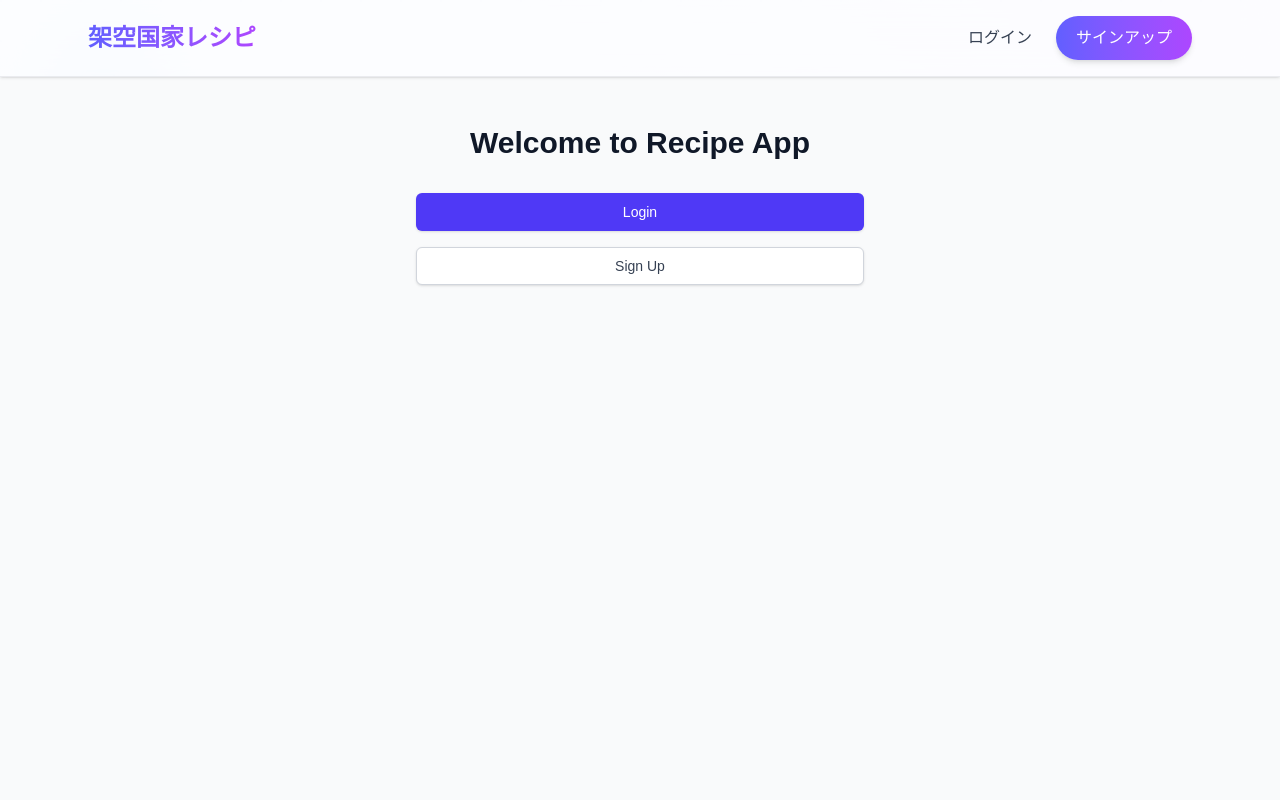
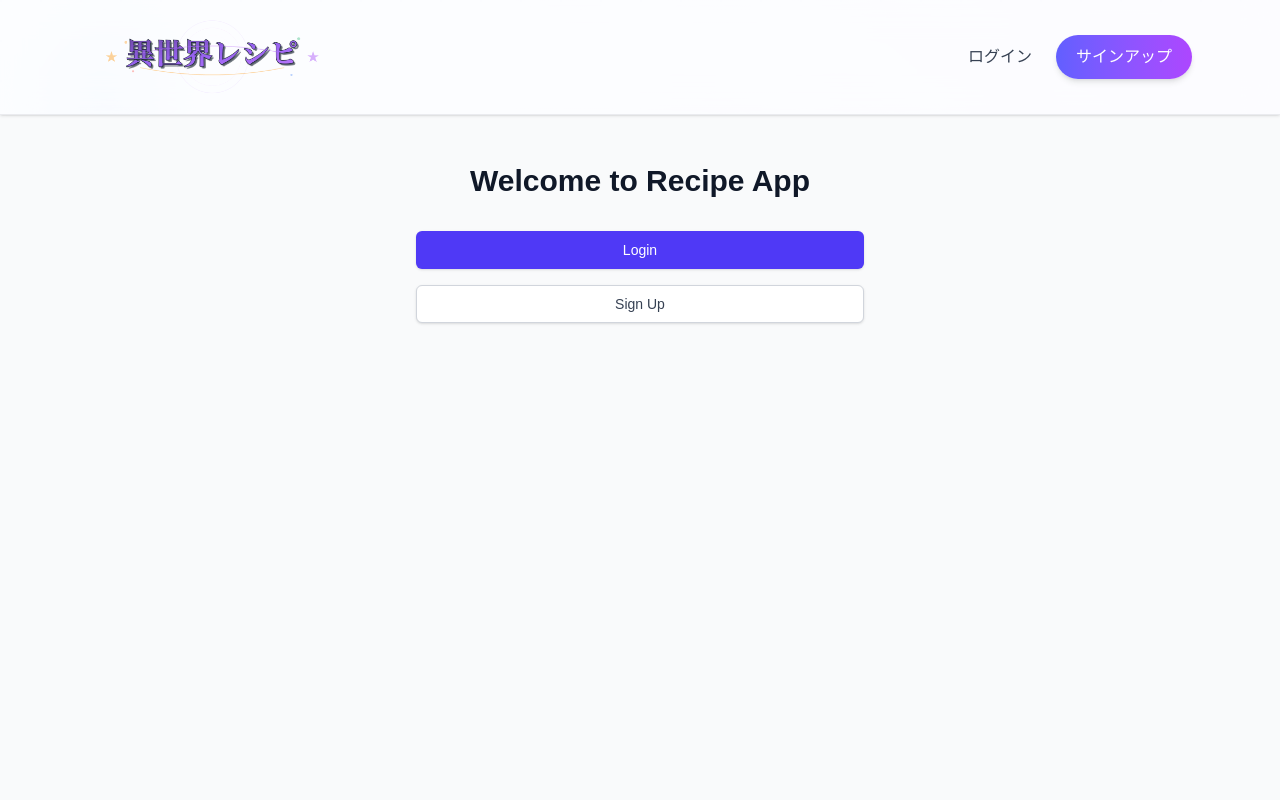
Before and after one commit to jacksen-ng/camp-06, a Next.js app in the folder frontend/: page / in a window 1280 px wide. Shown: the top 800 px of the page. Built offline with nearby package versions, Linux system fonts and the light colour scheme.

Commit message:
ヘッダーのロゴ変更

```diff
--- a/frontend/src/components/Header.tsx
+++ b/frontend/src/components/Header.tsx
@@ -2,6 +2,7 @@
 import Link from "next/link";
 import { useRouter } from "next/navigation";
 import { useAuth } from "@/app/contexts/AuthContext";
+import Image from "next/image";
 
 export default function Header() {
   const { isAuthenticated, logout, user } = useAuth();
@@ -27,9 +28,16 @@ export default function Header() {
         <div className="flex justify-between items-center">
           <button
             onClick={handleLogoClick}
-            className="text-2xl font-bold bg-gradient-to-r from-indigo-500 to-purple-500 bg-clip-text text-transparent hover:scale-105 transition-transform"
+            type="button"
+            className="cursor-pointer bg-none border-none p-0"
           >
-            架空国家レシピ
+            <Image
+              src="/logo-image.png"
+              alt="logo"
+              width={250}
+              height={80}
+              priority
+            />
           </button>
 
           <div className="flex items-center gap-6">
```
Also changed, not shown: frontend/public/logo-image.png (added), 1 other file (tests, documents, lock files or other folders).
